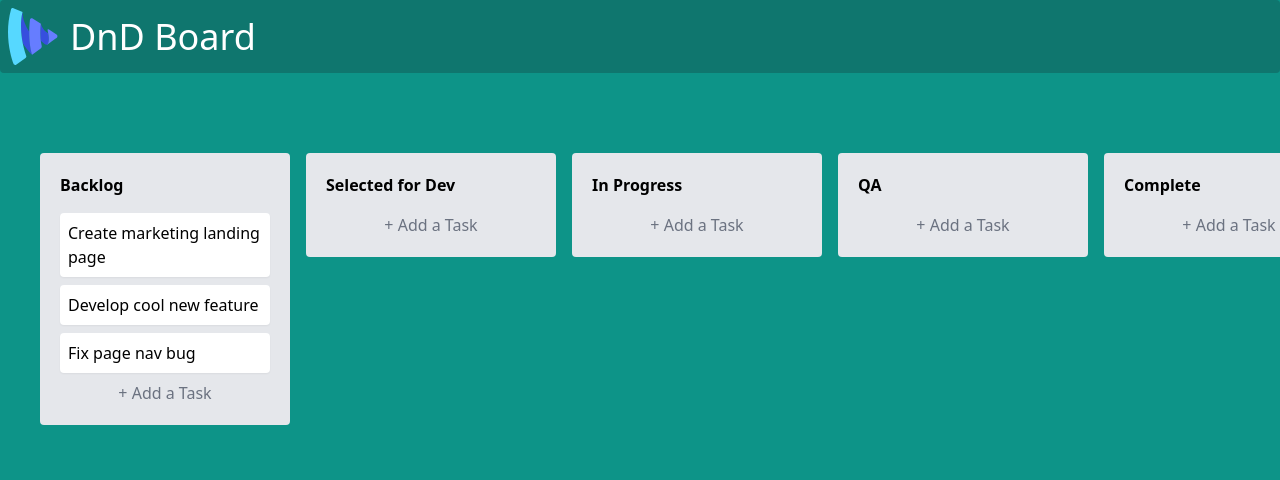
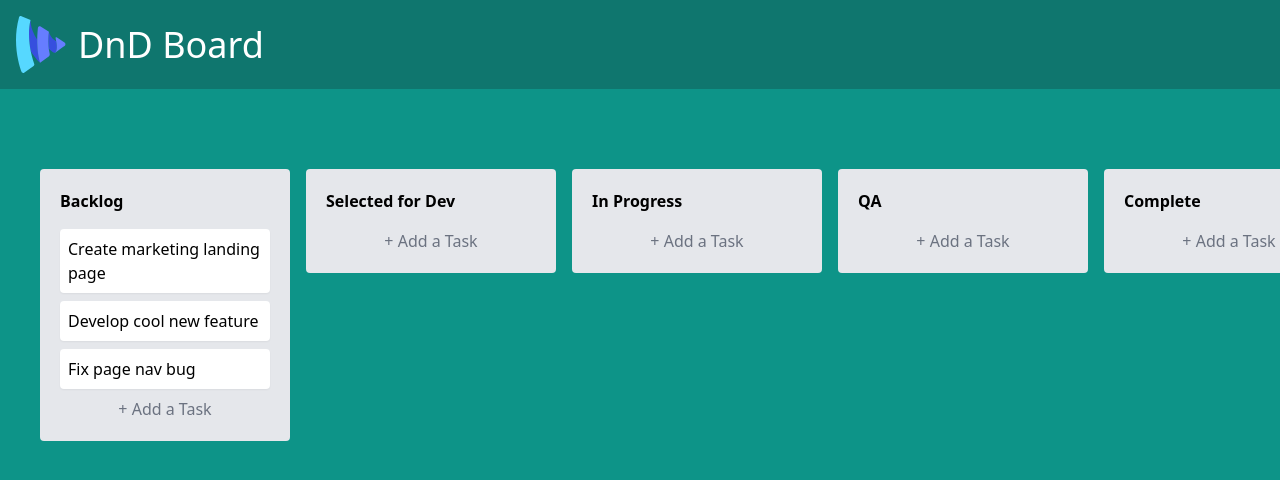
Before and after one commit to memotux/portfolio-dnd-board, a Nuxt app: page / in a window 1280 px wide. Shown: the top 480 px of the page. Built offline with nearby package versions, Linux system fonts and the light colour scheme.

Commit message:
update: board header style class

```diff
--- a/app.vue
+++ b/app.vue
@@ -1,6 +1,6 @@
 <template>
   <div class="h-[100vh] bg-teal-600 overflow-hidden">
-    <header class="flex items-center mb-10 bg-teal-700 rounded p-2 w-full">
+    <header class="flex items-center mb-10 bg-teal-700 p-4 w-full">
       <img width="200" height="200" class="mr-3 w-[50px] h-full" src="/vueschool-logo.svg"
         alt="Vue School" />
       <h1 class="text-4xl text-white ">DnD Board</h1>
```
